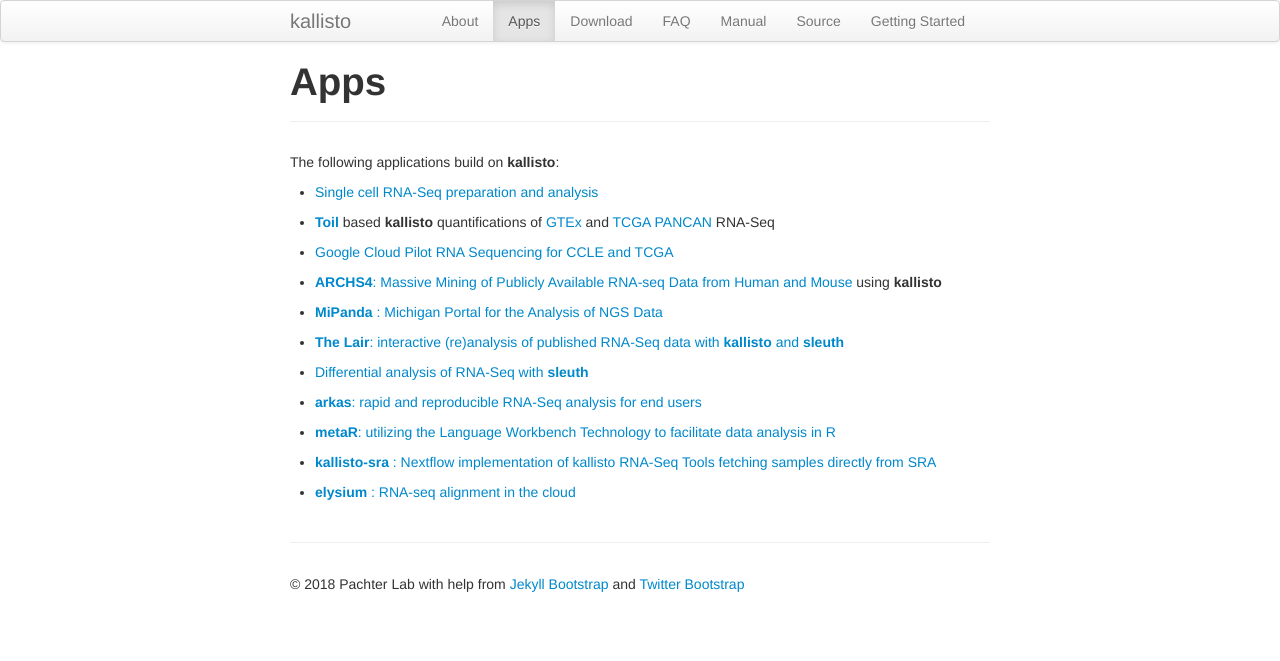
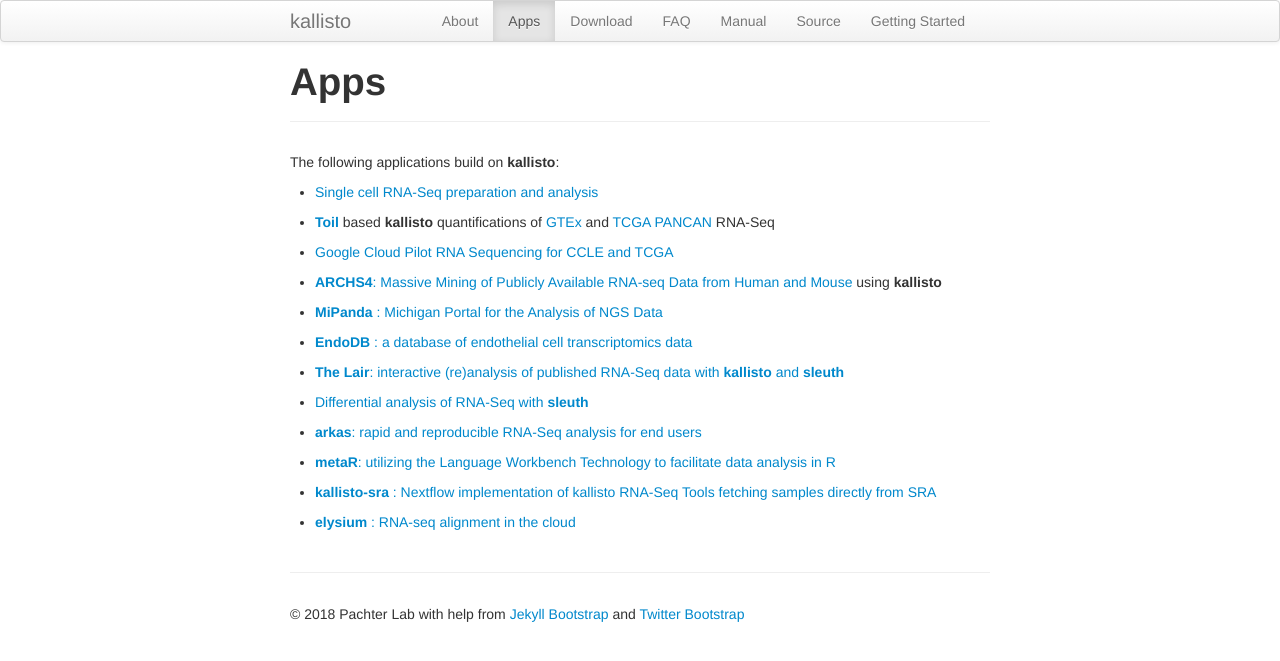
Before and after one commit to pachterlab/kallisto, a Jekyll site: the page built from apps.md, in a window 1280 px wide. Shown: the top 661 px of the page. Built offline with Jekyll 4.4.1, drawn with Linux system fonts in a browser that asks for light colours.

Commit message:
Added EndoDB

```diff
--- a/apps.md
+++ b/apps.md
@@ -18,6 +18,8 @@
 
 - [__MiPanda__ : Michigan Portal for the Analysis of NGS Data](http://www.mipanda.org/)
 
+- [__EndoDB__ : a database of endothelial cell transcriptomics data](https://academic.oup.com/nar/advance-article/doi/10.1093/nar/gky997/5144156)
+
 - [__The Lair__: interactive (re)analysis of published RNA-Seq data with __kallisto__ and __sleuth__](http://pachterlab.github.io/lair)
 
 - [Differential analysis of RNA-Seq with __sleuth__](http://pachterlab.github.io/sleuth)
```
